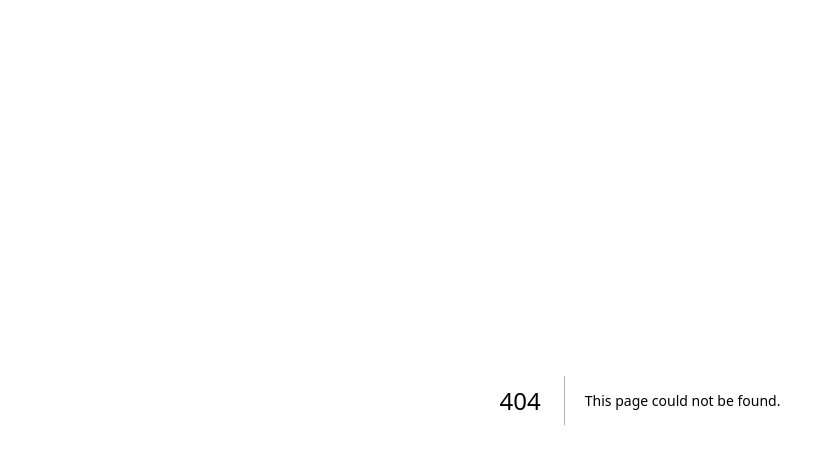
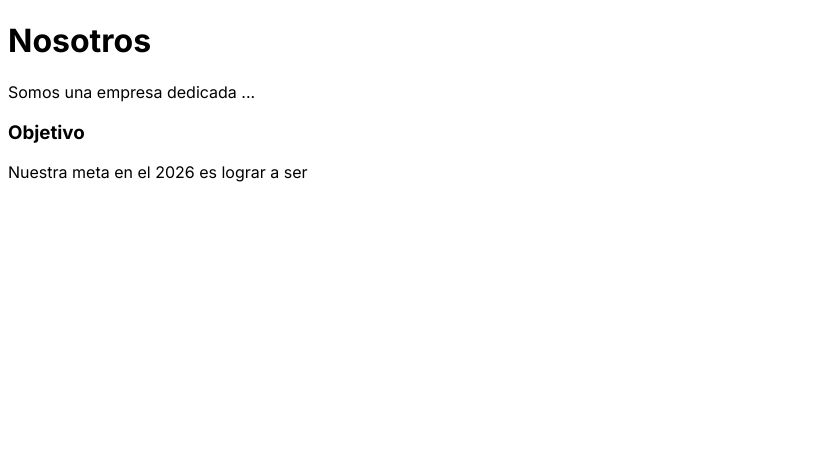
Before and after one commit to artmadeit/quekiwi-frontend, a Next.js app: page /nosotros in a window 1280 px wide. Before the commit this address had no page. Shown: the top 464 px of the page, without its empty margins (0-835 px from the left). Built offline with nearby package versions, Linux system fonts and the light colour scheme.

Commit message:
feat: nuevas paginas nosotros y contactenos

```diff
--- /dev/null
+++ b/app/nosotros/page.tsx
@@ -0,0 +1,10 @@
+export default function Nosotros() {
+  return (
+    <div>
+      <h1>Nosotros</h1>
+      <p>Somos una empresa dedicada ...</p>
+      <h3>Objetivo</h3>
+      <p>Nuestra meta en el 2026 es lograr a ser</p>
+    </div>
+  );
+}
```
Also changed, not shown: app/contactenos/page.tsx (added, +9 -0 lines).
